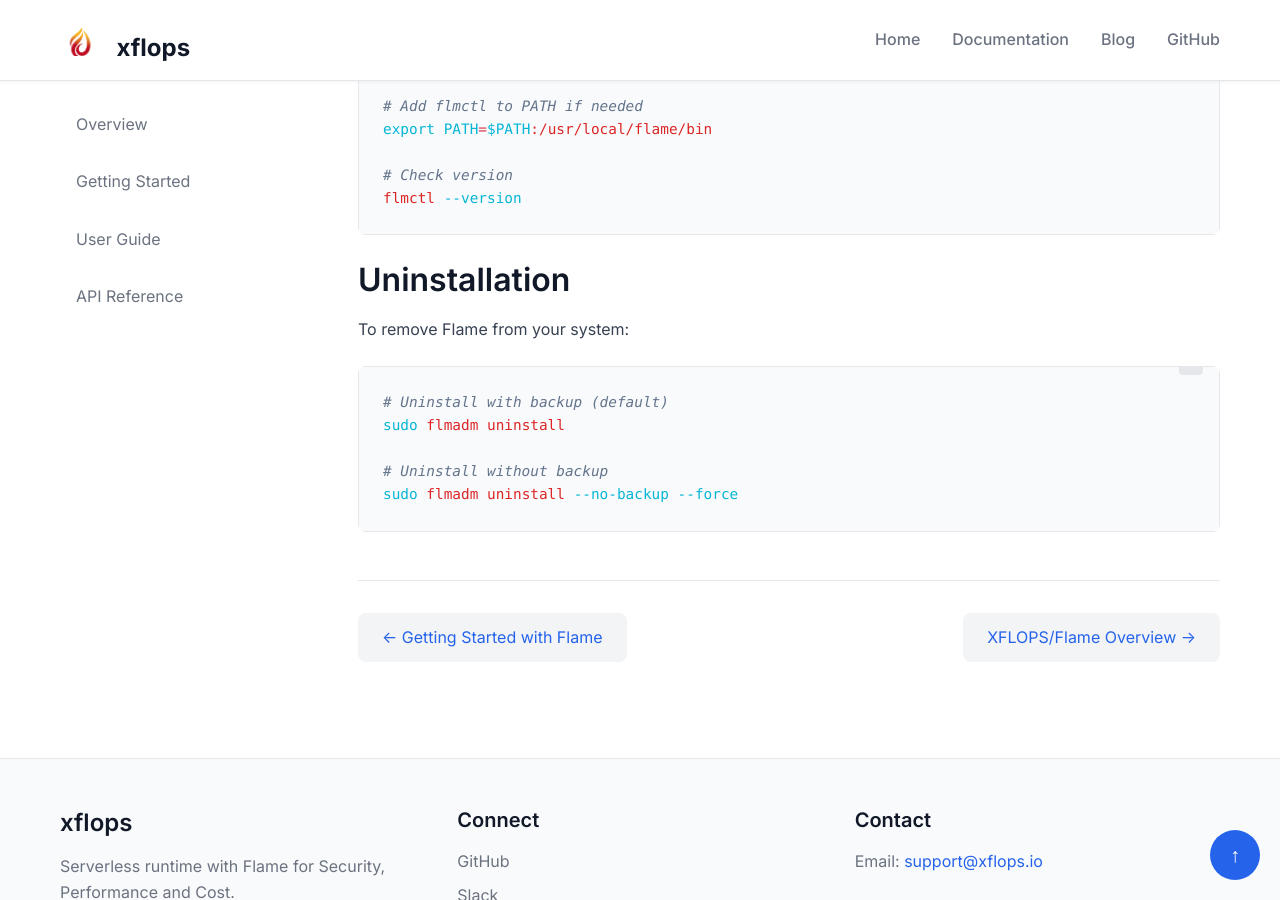
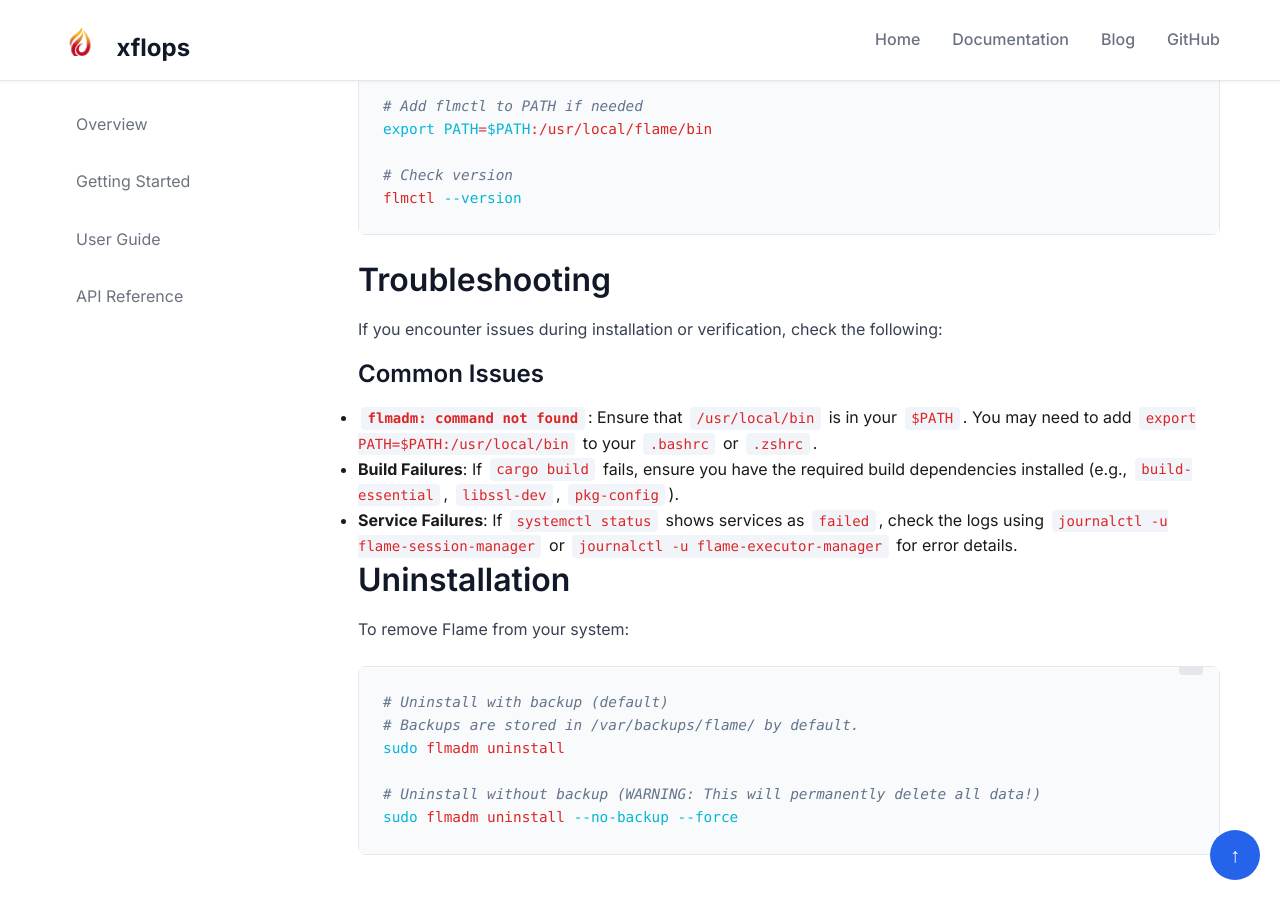
Before and after one commit to xflops/xflops.github.io, a Jekyll site: the page built from _docs/installation.md, in a window 1280 px wide and 900 px high, scrolled down 2482 px. Built offline with Jekyll 4.4.1, drawn with Linux system fonts in a browser that asks for light colours; some of the changed text lies outside the part shown.

Commit message:
docs: update installation guide with QA feedback (Rust version, troubleshooting, uninstall safety)

````diff
--- a/_docs/installation.md
+++ b/_docs/installation.md
@@ -17,7 +17,7 @@ Before installing Flame, ensure your environment meets the following requirement
 - **Dependencies**:
   - `curl` (for downloading scripts)
   - `git` (if building from source)
-  - `rust` toolchain (if building from source)
+  - `rust` toolchain (version 1.70 or later)
   - `python3` & `pip` (for Python SDK)
 
 ## Installing flmadm
@@ -104,14 +104,25 @@ export PATH=$PATH:/usr/local/flame/bin
 flmctl --version
 ```
 
+## Troubleshooting
+
+If you encounter issues during installation or verification, check the following:
+
+### Common Issues
+
+- **`flmadm: command not found`**: Ensure that `/usr/local/bin` is in your `$PATH`. You may need to add `export PATH=$PATH:/usr/local/bin` to your `.bashrc` or `.zshrc`.
+- **Build Failures**: If `cargo build` fails, ensure you have the required build dependencies installed (e.g., `build-essential`, `libssl-dev`, `pkg-config`).
+- **Service Failures**: If `systemctl status` shows services as `failed`, check the logs using `journalctl -u flame-session-manager` or `journalctl -u flame-executor-manager` for error details.
+
 ## Uninstallation
 
 To remove Flame from your system:
 
 ```bash
 # Uninstall with backup (default)
+# Backups are stored in /var/backups/flame/ by default.
 sudo flmadm uninstall
 
-# Uninstall without backup
+# Uninstall without backup (WARNING: This will permanently delete all data!)
 sudo flmadm uninstall --no-backup --force
 ```
````
